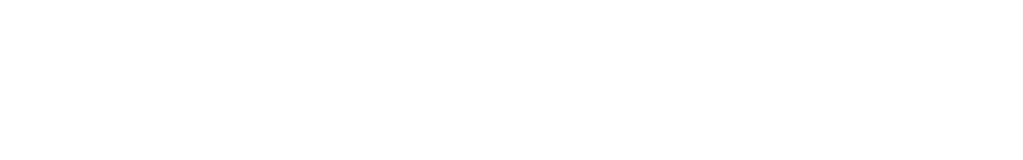
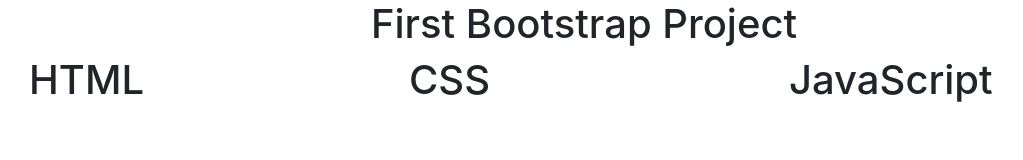
Before and after one commit to gabeaustin/bootstrap-4-drills, a plain HTML site: page index.html in a window 1280 px wide. Shown: the whole page, without its empty margins (56-1079 px from the left). Drawn offline with nearby package versions, Linux system fonts and the light colour scheme.

Commit message:
added code to start, center, and end divs on a row

```diff
--- a/index.html
+++ b/index.html
@@ -6,9 +6,27 @@
         <title>Document</title>
 
         <link rel="stylesheet" href="https://maxcdn.bootstrapcdn.com/bootstrap/4.0.0/css/bootstrap.min.css" integrity="sha384-Gn5384xqQ1aoWXA+058RXPxPg6fy4IWvTNh0E263XmFcJlSAwiGgFAW/dAiS6JXm" crossorigin="anonymous">
-        <link rel="stylesheet" href="styles.css">
+        <!-- <link rel="stylesheet" href="styles.css"> -->
     </head>
     <body>
+        <div class="container">
+            <div class="row justify-content-center">
+                <h1>First Bootstrap Project</h1>
+            </div>
+
+            <div class="row">
+                <div class="justify-content-start col-4">
+                    <h1>HTML</h1>
+                </div>
+                <div class="justify-content-center col-4">
+                    <h1>CSS</h1>
+                </div>
+                <div class="justify-content-end col-4">
+                    <h1>JavaScript</h1>
+                </div>
+            </div>
+
+        </div>
 
     </body>
 </html>
--- a/styles.css
+++ b/styles.css
@@ -0,0 +1,4 @@
+.container {
+    background-color: blue;
+    height: 500px;
+}
```
